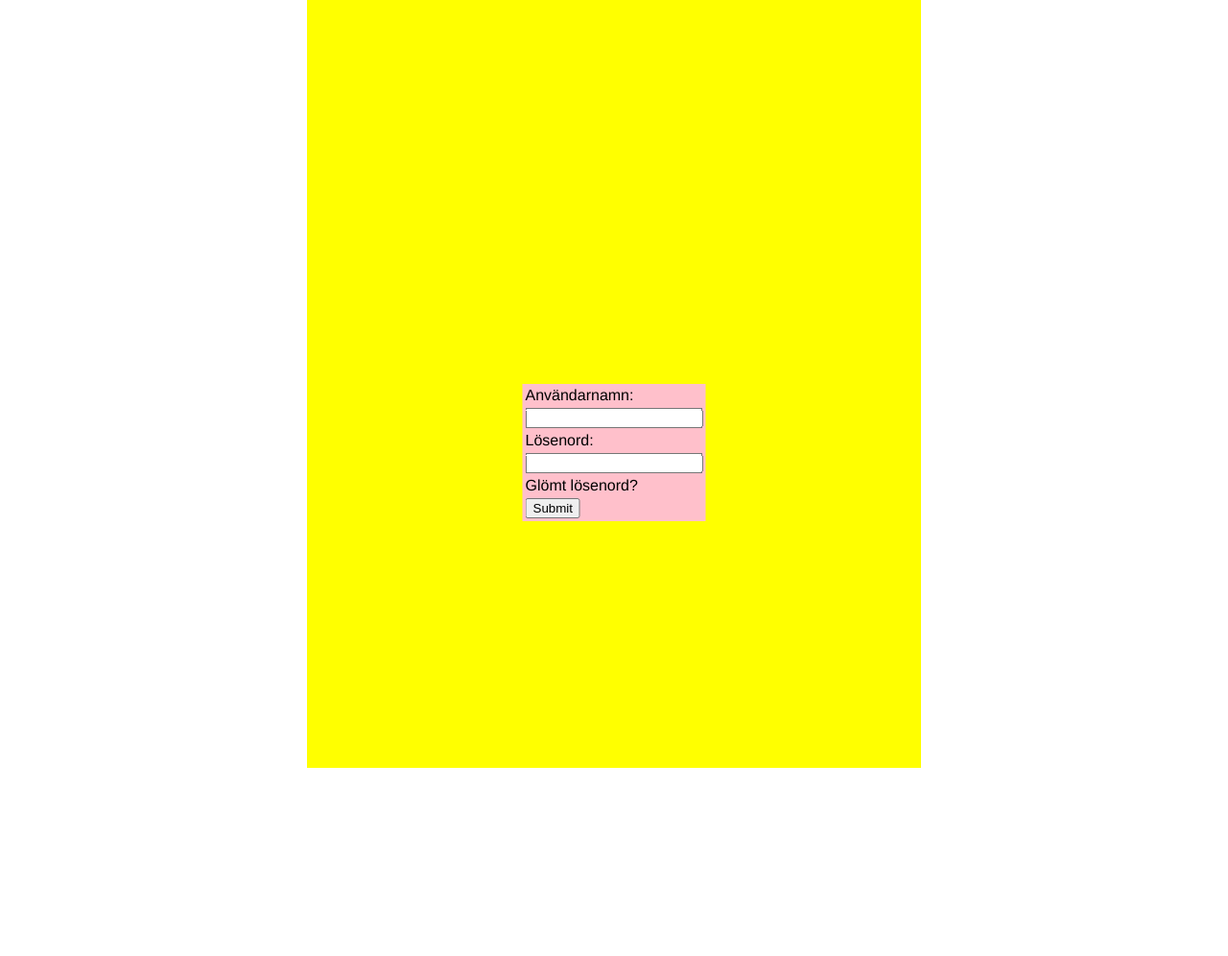
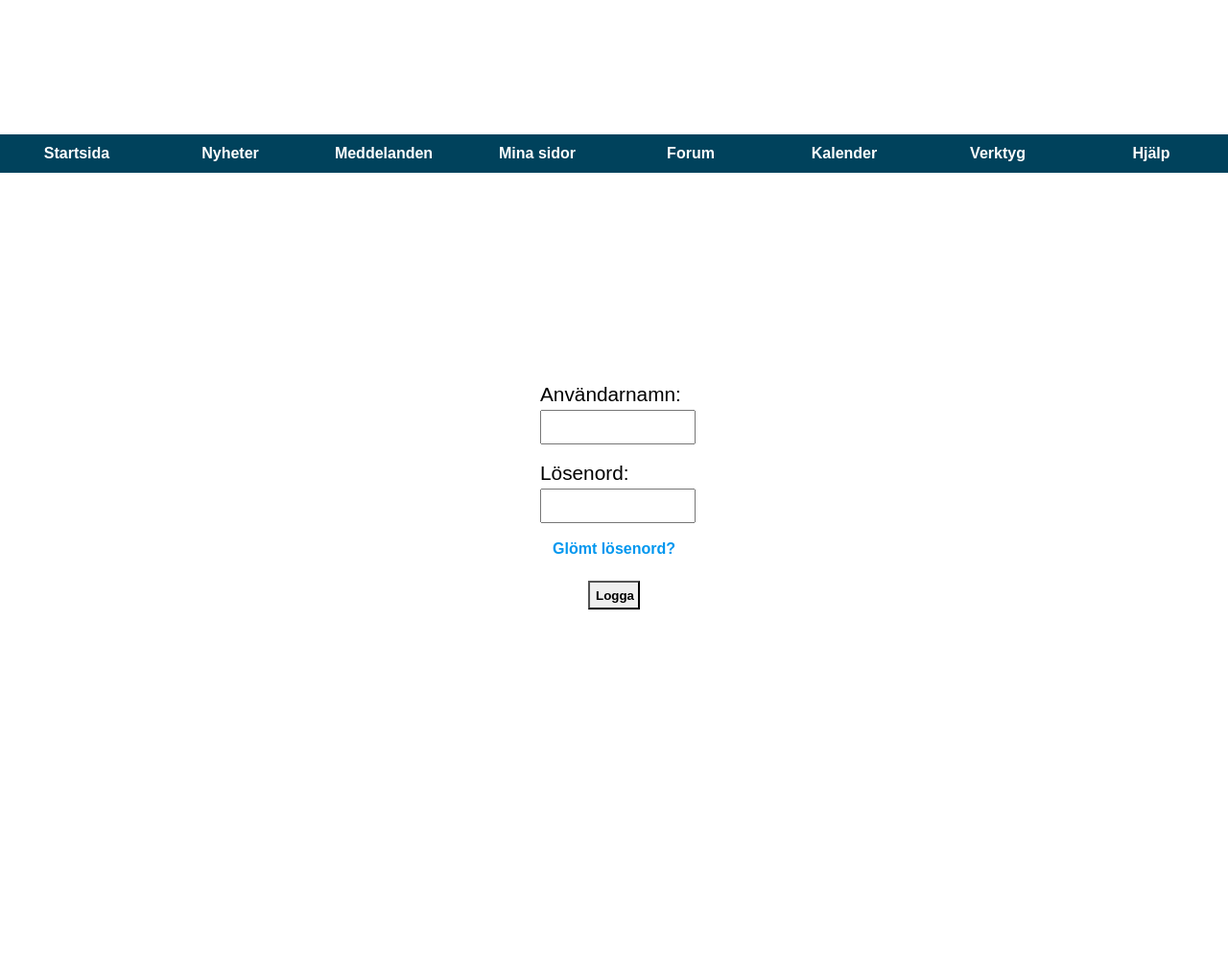
Before and after one commit to hagdorn/jensenonline, a PHP site: page / in a window 1280 px wide. Shown: the whole page at 96% size. Before the commit the page ends 800 px from the top, so only its background shows below. Run offline with PHP 8.4, Linux system fonts and the light colour scheme; some libraries are stand-ins or nearby versions.

Commit message:
Login form done, isch

```diff
--- a/angular/controllers.js
+++ b/angular/controllers.js
@@ -2,11 +2,13 @@ var onlinePlatform = angular.module('onlinePlatform', []);
 
 onlinePlatform.controller('onlinePlatformCtrl', function ($scope) {
 
-    $scope.menus = [
+    $scope.adminMenu = [],
+    $scope.teacherMenu = [],
+    $scope.studentMenu = [
 
         {
             title: 'Startsida',
-            URL: 'home',
+            URL: 'home'
         },
         {
             title: 'Nyheter',
@@ -77,7 +79,5 @@ onlinePlatform.controller('onlinePlatformCtrl', function ($scope) {
             title: 'Hjälp',
             URL: 'help'
         }
-
     ]
-
 });
--- a/includes/menu.php
+++ b/includes/menu.php
@@ -1,6 +1,6 @@
 <header>
     <ul id="main-menu">
-        <li data-ng-repeat="menu in menus" id="{{menu.id}}"><a href="{{menu.URL}}.php">{{menu.title}}</a>
+        <li data-ng-repeat="menu in studentMenu" id="{{menu.id}}"><a href="{{menu.URL}}.php">{{menu.title}}</a>
             <ul data-ng-if="menu.items">
                 <li data-ng-repeat="subitem in menu.items"><a href="{{subitem.URL}}.php">{{subitem.title}}</a></li>
             </ul>
--- a/index.php
+++ b/index.php
@@ -1,5 +1,9 @@
 <?php
     include('includes/header.php');
+?>
+<!-- Menu needs to be modified to fit login page -->
+<?php
+    include('includes/menu.php');
 ?>
 
 <main>
@@ -34,7 +38,7 @@
                 </tr>
                 <tr>
                     <td>
-                    <input type="submit" name="submit" id="submit" alt="Logga in">
+                        <input type="submit" name="submit" id="submit" alt="Logga in" value="Logga in">
                     </td>
                 </tr>
             </form>
--- a/styles/style.css
+++ b/styles/style.css
@@ -11,7 +11,7 @@ html, body, main {
 
 body {
   width: 100%;
-  font-family: "Helvetica Neue", Helvetica, Arial, sans-serif; }
+  font-family: Arial, sans-serif; }
 
 a {
   text-decoration: none; }
@@ -20,15 +20,36 @@ a {
   width: 50%;
   margin: 0 auto;
   min-height: 100%;
-  position: relative;
-  background: yellow; }
+  position: relative; }
   #login-container table {
     position: absolute;
-    top: 50%;
+    top: 25%;
     left: 50%;
     transform: translateY(-50%);
     transform: translateX(-50%);
-    background: pink; }
+    width: 25%;
+    text-align: center; }
+    #login-container table tr:nth-child(1) td, #login-container table tr:nth-child(3) td {
+      text-align: left; }
+    #login-container table tr:nth-child(2) td, #login-container table tr:nth-child(4) td {
+      padding-bottom: 15px; }
+    #login-container table label {
+      font-size: 1.3em; }
+    #login-container table input {
+      width: 100%;
+      height: 30px; }
+    #login-container table #submit {
+      width: 35%;
+      height: 30px;
+      margin-top: 20px;
+      font-weight: bold;
+      border-radius: 0; }
+    #login-container table a {
+      font-size: 1em;
+      color: #0097ef;
+      font-weight: bold; }
+      #login-container table a:hover {
+        color: #38b6ff; }
 
 #main-menu {
   list-style: none;
@@ -50,7 +71,8 @@ a {
       position: absolute;
       display: none;
       width: 100%;
-      background: #00425C; }
+      background: #00425C;
+      z-index: 500; }
       #main-menu li ul li {
         height: 25px;
         line-height: 25px;
--- a/styles/style.scss
+++ b/styles/style.scss
@@ -3,7 +3,7 @@
 $primary-menu-color: #fff;
 $primary-color: #00425C;
 $maxPercentage: 100%;
-$fontFamily: 'Helvetica Neue', Helvetica, Arial, sans-serif;
+$fontFamily: Arial, sans-serif;
 $small-font: 0.8em;
 $normal-font: 1em;
 $big-font: 1.2em;
@@ -23,9 +23,9 @@ $center: 0 auto;
     line-height: $lineHeight;
 }
 
-@mixin center {
+@mixin center($top: 50%) {
     position: absolute;
-    top: $maxPercentage - 50;
+    top: $top;
     left: $maxPercentage - 50;
     transform: translateY(-50%);
     transform: translateX(-50%);
@@ -60,11 +60,47 @@ a {
     margin: $center;
     min-height: 100%;
     position: relative;
-    background: yellow;
 
     table {
-        @include center;
-        background: pink;
+        @include center($top: 25%);
+        width: $maxPercentage - 75;
+        text-align: center;
+
+        tr:nth-child(1) td, tr:nth-child(3) td {
+            text-align: left;
+        }
+
+        tr:nth-child(2) td, tr:nth-child(4) td {
+            padding-bottom: 15px;
+        }
+
+        label {
+            font-size: $big-font + 0.1;
+        }
+
+        input {
+            width: $maxPercentage;
+            height: 30px;
+
+        }
+
+        #submit {
+            width: 35%;
+            height: 30px;
+            margin-top: 20px;
+            font-weight: bold;
+            border-radius: 0;
+        }
+
+        a {
+            font-size: $normal-font;
+            color: #0097ef;
+            font-weight: bold;
+
+            &:hover {
+                color: #38b6ff;
+            }
+        }
     }
 }
 
@@ -93,6 +129,7 @@ a {
             display: none;
             width: $maxPercentage;
             background: $primary-color;
+            z-index: 500;
 
             li {
                 @include vertAlign(25px);
```
Also changed, not shown: includes/header.php (line endings or trailing spaces), 1 other file. Lines whose indentation alone changed are shown as unchanged.
